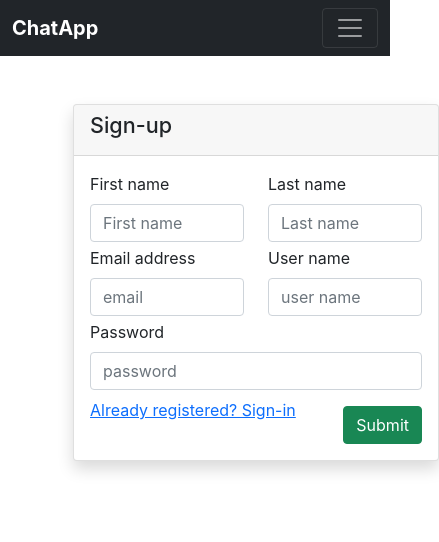
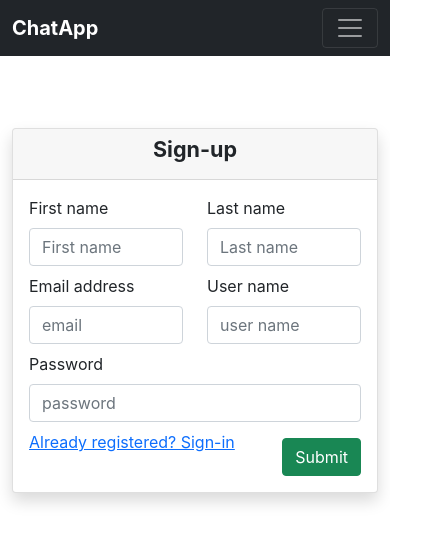
Before and after one commit to skumar5011987/zentra, a React (Create React App) app in the folder frontend/: page /signup in a window 390 px wide. Shown: the top 542 px of the page, 439 px wide, since content can reach past the window. Built offline with nearby package versions, Linux system fonts and the light colour scheme.

Commit message:
make login& signup responsive

```diff
--- a/frontend/src/Components/Navbar.jsx
+++ b/frontend/src/Components/Navbar.jsx
@@ -25,13 +25,13 @@ function Navbar() {
         }
     };
 
-    const searchAndInvite = async ()=>{
+    const searchAndInvite = async () => {
 
     }
 
     return (
         <>
-            <nav className="navbar navbar-expand-lg navbar-dark bg-dark text-whight" data-bs-theme="dark">
+            <nav className="navbar navbar-expand-sm bg-dark navbar-dark" data-bs-theme="dark">
                 <div className="container">
                     <Link className="navbar-brand fw-bolder" to="/">ChatApp</Link>
                     <button className="navbar-toggler" type="button" data-bs-toggle="collapse" data-bs-target="#navbarNav" aria-controls="navbarNav" aria-expanded="false" aria-label="Toggle navigation">
@@ -60,36 +60,11 @@ function Navbar() {
                             <ul className="navbar-nav ms-auto">
                                 <li><Link className="nav-link" to="/signin">Sign-in</Link></li>
                                 <li><Link className="nav-link" to="/signup">Sign-up</Link></li>
-                                {/* <li className="nav-item dropdown">
-                            <Link className=" dropdown-toggle" to="" role="button" data-bs-toggle="dropdown" aria-expanded="false">
-                                {UserName}
-                            </Link>
-                            <ul className="dropdown-menu">
-                                <li><hr className="dropdown-divider" /></li>
-                                <li><Link className="dropdown-item" to="/">Logout</Link></li>
-                            </ul>
-                        </li> */}
+
                             </ul>)}
                     </div>
                 </div>
             </nav>
-            <div className="modal fade" id="exampleModal" tabIndex="-1" aria-labelledby="exampleModalLabel" aria-hidden="true">
-                <div className="modal-dialog">
-                    <div className="modal-content">
-                        <div className="modal-header">
-                            <h5 className="modal-title" id="exampleModalLabel">Modal title</h5>
-                            <button type="button" className="btn-close" data-bs-dismiss="modal" aria-label="Close"></button>
-                        </div>
-                        <div className="modal-body">
-                            ...
-                        </div>
-                        <div className="modal-footer">
-                            <button type="button" className="btn btn-secondary" data-bs-dismiss="modal">Close</button>
-                            <button type="button" className="btn btn-primary">Save changes</button>
-                        </div>
-                    </div>
-                </div>
-            </div>
         </>
     )
 }
--- a/frontend/src/pages/signin.jsx
+++ b/frontend/src/pages/signin.jsx
@@ -1,5 +1,5 @@
 import axios from 'axios';
-import {useState} from 'react'
+import { useState } from 'react'
 import { useNavigate } from 'react-router-dom';
 import { jwtDecode } from "jwt-decode";
 import { Link } from 'react-router-dom';
@@ -7,7 +7,7 @@ import { Link } from 'react-router-dom';
 function Signin() {
     const navigate = useNavigate()
     const user = JSON.parse(localStorage.getItem('user'));
-    if (user){
+    if (user) {
         navigate('/room');
     }
 
@@ -21,12 +21,12 @@ function Signin() {
             const response = await axios.post(`${process.env.REACT_APP_BACKEND_URL}api/token/`, { username, password });
             const token = response.data.access;
             const decoded = jwtDecode(token);
-            console.log("decoded",decoded)
+            console.log("decoded", decoded)
             localStorage.setItem('access_token', response.data.access);
             localStorage.setItem('refresh_token', response.data.refresh);
-            let headers = {'Authorization': `Bearer ${token}`}
+            let headers = { 'Authorization': `Bearer ${token}` }
             const resp = await axios.get(
-                `${process.env.REACT_APP_BACKEND_URL}api/users/` ,{
+                `${process.env.REACT_APP_BACKEND_URL}api/users/`, {
                 headers: headers,
                 params: { user_id: decoded.user_id }
             }
@@ -40,15 +40,17 @@ function Signin() {
         }
     };
     return (
-        <div className="container mt-5">
-            <div className="col-md-8 col-12 offset-2">
-                <div className="card shadow">
+        <>
+            <div className="container mt-4">
+                <div className="row justify-content-center">
+                    <div className="col-md-8 col-lg-6">
+                        <div className="card shadow mt-5">
                             <div className="card-header">
-                        <h4 className="card-title">Sign-in</h4>
+                                <h4 className="card-title text-center fw-bold">Sign-in</h4>
                             </div>
                             <div className="card-body">
                                 <form onSubmit={handleSubmit}>
-                            <div className="mb-2">
+                                    <div className="mb-3">
                                         <label htmlFor="username" className="form-label">User name</label>
                                         <input
                                             type="text"
@@ -59,7 +61,7 @@ function Signin() {
                                             required
                                         />
                                     </div>
-                            <div className="mb-2">
+                                    <div className="mb-3">
                                         <label htmlFor="pwd" className="form-label">Password</label>
                                         <input
                                             type="password"
@@ -79,6 +81,8 @@ function Signin() {
                         </div>
                     </div>
                 </div>
+            </div>
+        </>
     )
 }
 export default Signin;
--- a/frontend/src/pages/signup.jsx
+++ b/frontend/src/pages/signup.jsx
@@ -1,26 +1,23 @@
 
 import { Link, useNavigate, } from 'react-router-dom';
-import {useState} from 'react'
+import { useState } from 'react'
 import axios from 'axios';
 
 function Signup() {
-    const [firstname, setFirstname]= useState('')
-    const [lastname, setLastname]= useState('')
-    const [email, setEmail]= useState('')
-    const [username, setUsername]= useState('')
-    const [password, setPassword]= useState('')
+    const [firstname, setFirstname] = useState('')
+    const [lastname, setLastname] = useState('')
+    const [email, setEmail] = useState('')
+    const [username, setUsername] = useState('')
+    const [password, setPassword] = useState('')
     const navigate = useNavigate()
 
     const handleSubmit = async (e) => {
         e.preventDefault();
-        try{
-            const response =  await axios.post(`${process.env.REACT_APP_BACKEND_URL}api/register/`,
-                {firstname, lastname,email, username, password });
-            const data = response.data
-            console.log("User:",response?.data)
-            // localStorage.setItem(`access_token`, data.access)
-            // localStorage.setItem(`refresh_token`, data.access)
-            // localStorage.setItem(`user`, JSON.stringify(data.user))
+        try {
+            const response = await axios.post(`${process.env.REACT_APP_BACKEND_URL}api/register/`,
+                { firstname, lastname, email, username, password });
+            console.log("User:", response?.data)
+
             navigate('/signin')
         } catch (error) {
             console.error('Sign up error:', error.response.data);
@@ -29,15 +26,16 @@ function Signup() {
     }
     return (
         <>
-            <div className="container mt-5">
-                <div className="col-md-8 col-12 offset-2">
-                    <div className="card shadow">
+            <div className="container mt-4">
+                <div className="row justify-content-center">
+                    <div className="col-md-8 col-lg-6">
+                        <div className="card shadow mt-5">
                             <div className="card-header">
-                            <h4 className="card-title">Sign-up</h4>
+                                <h4 className="card-title text-center fw-bold">Sign-up</h4>
                             </div>
                             <div className="card-body">
                                 <form onSubmit={handleSubmit}>
-                                <div className="row">
+                                    <div className="row mb-2">
                                         <div className="col">
                                             <label htmlFor="fname" className="form-label">First name</label>
                                             <input
@@ -45,7 +43,7 @@ function Signup() {
                                                 className="form-control"
                                                 id='fname'
                                                 value={firstname}
-                                            onChange={(e)=> setFirstname(e.target.value)}
+                                                onChange={(e) => setFirstname(e.target.value)}
                                                 placeholder="First name"
                                                 aria-label="First name"
                                             />
@@ -57,14 +55,13 @@ function Signup() {
                                                 className="form-control"
                                                 id='lname'
                                                 value={lastname}
-                                            onChange={(e)=> setLastname(e.target.value)}
+                                                onChange={(e) => setLastname(e.target.value)}
                                                 placeholder="Last name"
                                                 aria-label="Last name"
-
                                             />
                                         </div>
                                     </div>
-                                <div className='row mt-1'>
+                                    <div className='row mb-2'>
                                         <div className='col'>
                                             <label htmlFor="email" className="form-label">Email address</label>
                                             <input
@@ -72,7 +69,7 @@ function Signup() {
                                                 className="form-control"
                                                 id="email"
                                                 value={email}
-                                            onChange={(e)=> setEmail(e.target.value)}
+                                                onChange={(e) => setEmail(e.target.value)}
                                                 placeholder="email"
                                             />
                                         </div>
@@ -83,12 +80,12 @@ function Signup() {
                                                 className="form-control"
                                                 id="username"
                                                 value={username}
-                                            onChange={(e)=> setUsername(e.target.value)}
+                                                onChange={(e) => setUsername(e.target.value)}
                                                 placeholder="user name"
                                             />
                                         </div>
                                     </div>
-                                <div className='row mt-1 mb-2'>
+                                    <div className='row mb-2'>
                                         <div className="col">
                                             <label htmlFor="pwd" className="form-label">Password</label>
                                             <input
@@ -96,7 +93,7 @@ function Signup() {
                                                 className="form-control"
                                                 id="pwd"
                                                 value={password}
-                                            onChange={(e)=> setPassword(e.target.value)}
+                                                onChange={(e) => setPassword(e.target.value)}
                                                 placeholder="password"
                                             />
                                         </div>
@@ -110,6 +107,7 @@ function Signup() {
                         </div>
                     </div>
                 </div>
+            </div>
         </>
     )
 }
```
Lines whose indentation alone changed are shown as unchanged.
